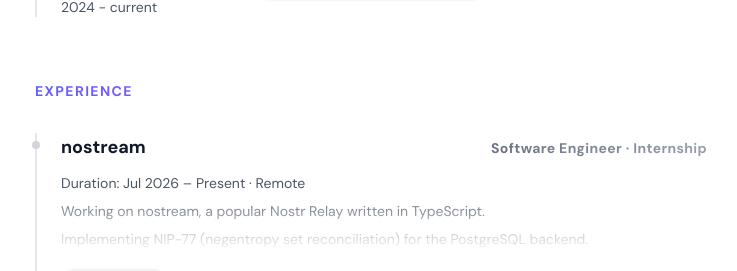
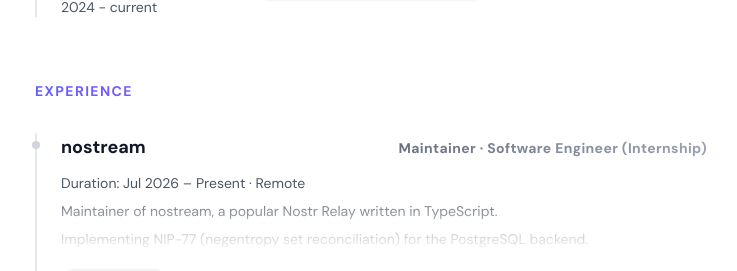
Before and after one commit to Priyanshubhartistm/pb-portfolio, a Next.js app: page / in a window 1280 px wide. Shown: the part 777-1048 px from the top of the page, without its empty margins (269-1006 px from the left). Built offline with nearby package versions, Linux system fonts and the light colour scheme.

Commit message:
content: list nostream maintainer role in experience
Co-Authored-By: Claude Sonnet 5.5 <noreply@anthropic.com>

```diff
--- a/app/data/content.ts
+++ b/app/data/content.ts
@@ -10,8 +10,8 @@ Contributing to Bitcoin, Lightning and Nostr infrastructure — from relays to p
 ## Experience
 
 ### nostream
-**Software Engineer · Internship**, Jul 2026 - Present
-Working on nostream, a popular Nostr Relay written in TypeScript.
+**Maintainer · Software Engineer (Internship)**, Jul 2026 - Present
+Maintainer of nostream, a popular Nostr Relay written in TypeScript.
 Implementing NIP-77 (negentropy set reconciliation) for the PostgreSQL backend.
 Building features like I2P support, Redis configuration, and query optimization.
 Handling WebSocket connections and event processing for the relay.
--- a/app/page.tsx
+++ b/app/page.tsx
@@ -276,12 +276,12 @@ export default function Home() {
               <div className="space-y-12">
                 <ExperienceItem
                   title="nostream"
-                  role="Software Engineer · Internship"
+                  role="Maintainer · Software Engineer (Internship)"
                   collapsible={true}
                 >
                   <div className="space-y-2">
                     <p>Duration: Jul 2026 – Present · Remote</p>
-                    <p>Working on nostream, a popular Nostr Relay written in TypeScript.</p>
+                    <p>Maintainer of nostream, a popular Nostr Relay written in TypeScript.</p>
                     <p>Implementing NIP-77 (negentropy set reconciliation) for the PostgreSQL backend.</p>
                     <p>Building features like I2P support, Redis configuration, and query optimization.</p>
                     <p>Handling WebSocket connections and event processing for the relay.</p>
```
Also changed, not shown: public/llm.txt.
